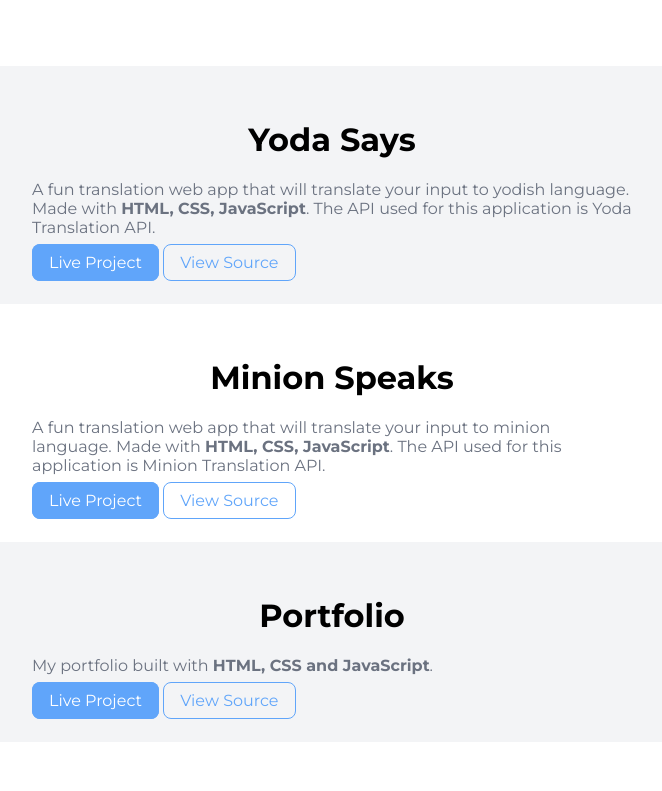
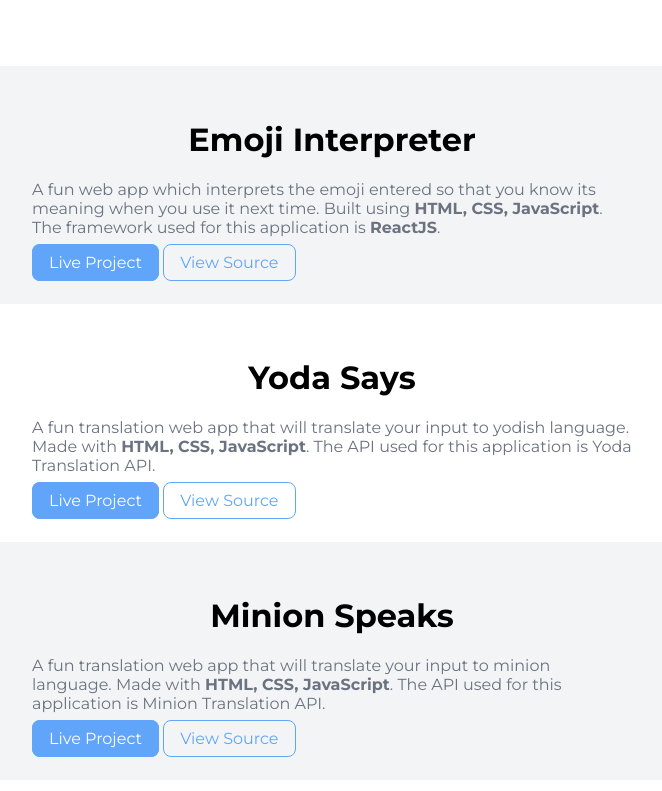
Before and after one commit to pnchinmay/chinmay, a plain HTML site: page projects.html in a window 1280 px wide. Shown: the part 609-1400 px from the top of the page, without its empty margins (308-970 px from the left). Drawn offline with Linux system fonts and the light colour scheme.

Commit message:
Add emoji-interpreter project to portfolio
- Style: add off-white bg for all odd numbered projects

```diff
--- a/projects.html
+++ b/projects.html
@@ -30,8 +30,18 @@
     <h1 class="hero-heading">See my <span style="color: var(--primary-color)">code</span></h1>
     </header>
 
-    <ul class="list-non-bullet">
-        <li class="section ow">
+    <ul id="projectList" class="list-non-bullet">
+        <li class="section">
+            <div class="container-center container">
+                <h1>Emoji Interpreter</h1>
+                <p>A fun web app which interprets the emoji entered so that you know its meaning when you use it next time. Built using <strong>HTML, CSS, JavaScript</strong>. The framework used for this application is <strong>ReactJS</strong>.</p>
+
+                <a class="link link-primary" href="https://pnchinmay-emoji-interpreter.netlify.app/" target="_blank">Live Project</a>
+                <a class="link link-secondary" href="https://github.com/pnchinmay/emoji-interpreter" target="_blank">View Source</a>
+            </div>
+        </li>
+
+        <li class="section">
             <div class="container container-center">
                 <h1>Yoda Says</h1>
                 <p>A fun translation web app that will translate your input to yodish language. Made with <strong>HTML, CSS, JavaScript</strong>. The API used for this application is Yoda Translation API.</p>
@@ -51,7 +61,7 @@
             </div>
         </li>
 
-        <li class="section ow">
+        <li class="section">
             <div class="container container-center">
                 <h1>Portfolio</h1>
                 <p>My portfolio built with <strong>HTML, CSS and JavaScript</strong>.</p>
@@ -71,7 +81,7 @@
             </div>
         </li>
 
-        <li class="section ow">
+        <li class="section">
             <div class="container container-center">
                 <h1>How well do you know me ?</h1>
                 <p>A CLI app built with <strong>nodeJS</strong>. You can send this to your friends and find out who really knows you.</p>
--- a/styles.css
+++ b/styles.css
@@ -118,6 +118,10 @@ hr {
     background-color: var(--off-white);
 }
 
+#projectList li:nth-child(odd) {
+    background-color: var(--off-white);
+}
+
 .footer {
     background-color: var(--primary-color);
     padding: 2rem 1rem;
```
